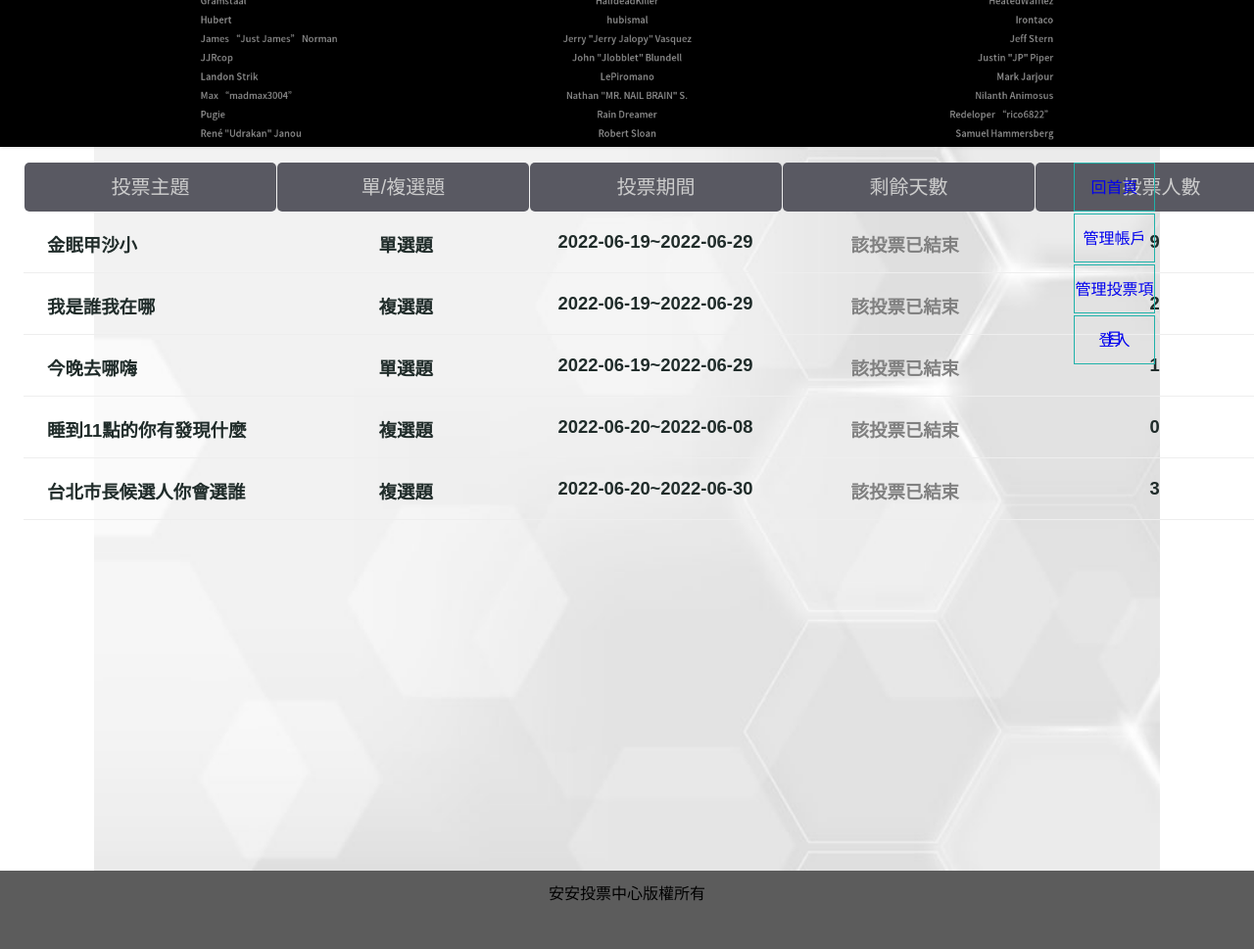
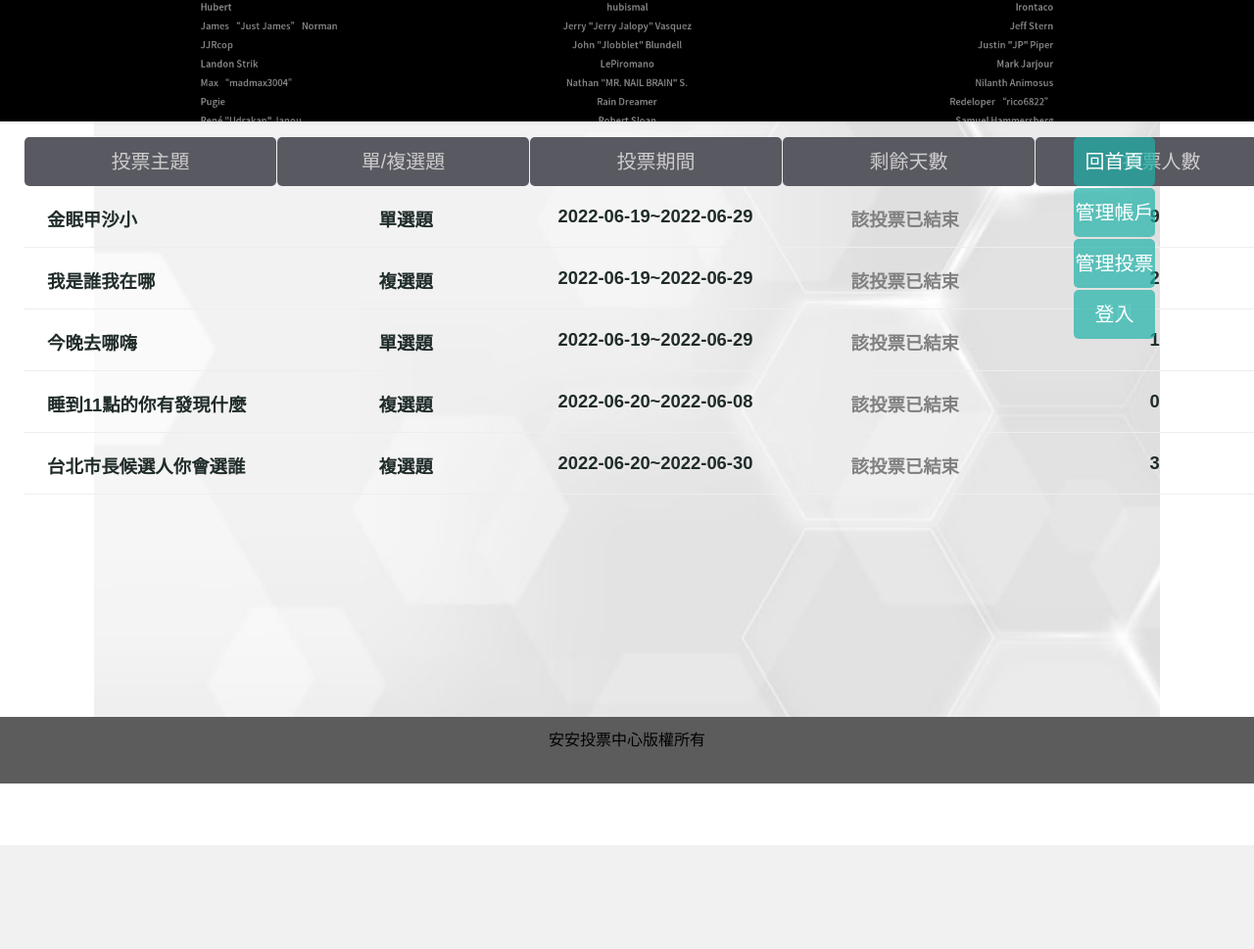
Before and after one commit to POPOB2/vote, a PHP site: page / in a window 1280 px wide. Shown: the whole page at 98% size. After the commit the page ends 863 px from the top, so only its background shows below. Run offline with PHP 8.4, Linux system fonts and the light colour scheme; data comes from the database, SQL or seed files in the repository.

Commit message:
前後台共用CSS設定

```diff
--- a/css/basic.css
+++ b/css/basic.css
@@ -11,7 +11,7 @@
 
 #header{
     width: 100%;
-    height: 150px;
+    height: 15.5vh;
     position: relative;
     /* 關於position: 相對設定
        - 相對定位relative : 將指定標籤賦予座標 從00開此算, 並可設定Left和top, Left正值往右 top正值往下 以上兩者負值反之
@@ -22,7 +22,7 @@
     */
 }
 #header .slider{
-    background-image:url(upload/B.jpg);
+
     height: 100%; /*header多高 slider就多高*/
     background: rgb(250, 250, 250);
     box-shadow: 1px 1px 3px rgb(120, 120, 120,0.2);
@@ -47,10 +47,12 @@
     /* 定位於父標籤下方 */
     bottom: 0;
 }
+/* 中間主體 */
 .main{
     /* border: 1px solid red; */
     width: 85%;
-    height: 739px;
+    /* height: 739px; */
+    height: 76vh;
     margin: auto;
     display: flex;
     background-color: rgba(95,95,95,0.1);
@@ -59,15 +61,28 @@ nav{
     display: flex;
     flex-wrap: wrap;
 }
+
+
+
+/* 右側功能選單 */
 nav>a{
-    border: 1px solid lightseagreen;
+    background-color: rgb(32, 178, 170, 0.7);
+    border-radius: 5px;
+    color: white;
     width: 100%;
     height: 50px;
     text-align: center;
     line-height: 50px;
     text-decoration: none;
     margin-bottom: 2px;
+    font-size: 20px;
 }
+nav>a:hover{
+    background-color: lightseagreen;
+}
+
+
+
 .main>aside{
     margin-top:16px ;
     margin-right:5px ;
@@ -86,14 +101,22 @@ nav>a{
     margin: auto;
 }
 .sort{
-    /* border: 1px solid red; */
-    /* background-color: red; */
     margin-top: 25px;
     width: 5%;
 }
+/* 投票分類 */
+.sort>select{
+    background-color: rgb(32, 178, 170, 0.7);
+    border-radius: 5px;
+    color: white;
+    width: 8.5vw;
+    height: 5vh;
+    margin-top: -0.8vh;
+}
+/* 底部橫幅 */
 footer{
     width: 100%;
-    height: 5rem;
+    height: 8.5vh;
     background: rgb(92, 92, 92, 1.0);
     text-align: center;
     padding-top: 10px;
@@ -113,9 +136,7 @@ footer{
     /* box-shadow: 0 0 10px #ccc; */
 }
 
-.btn.btn-primary{
-    background-color: rgb(29, 88, 197);
-}
+
 .btn.btn-info{
     background-color: rgb(29, 158, 197);
 }
```
